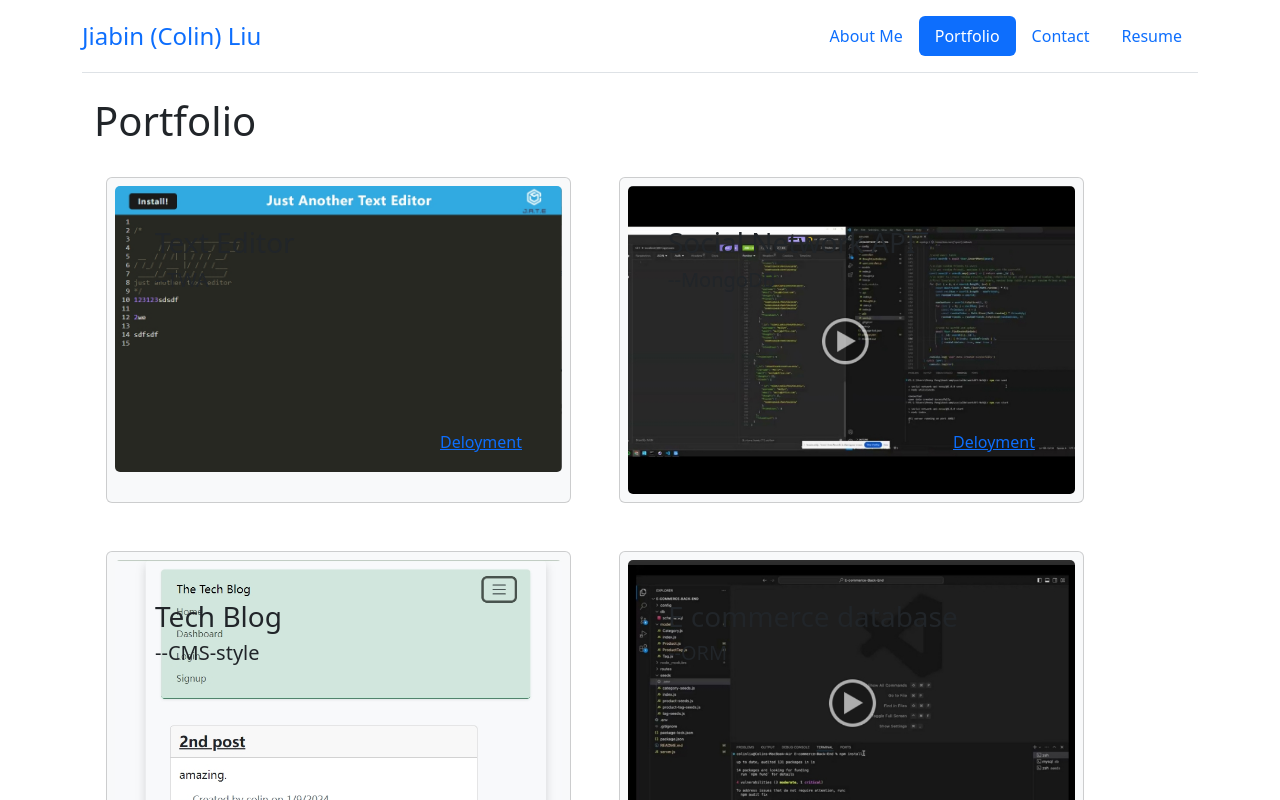
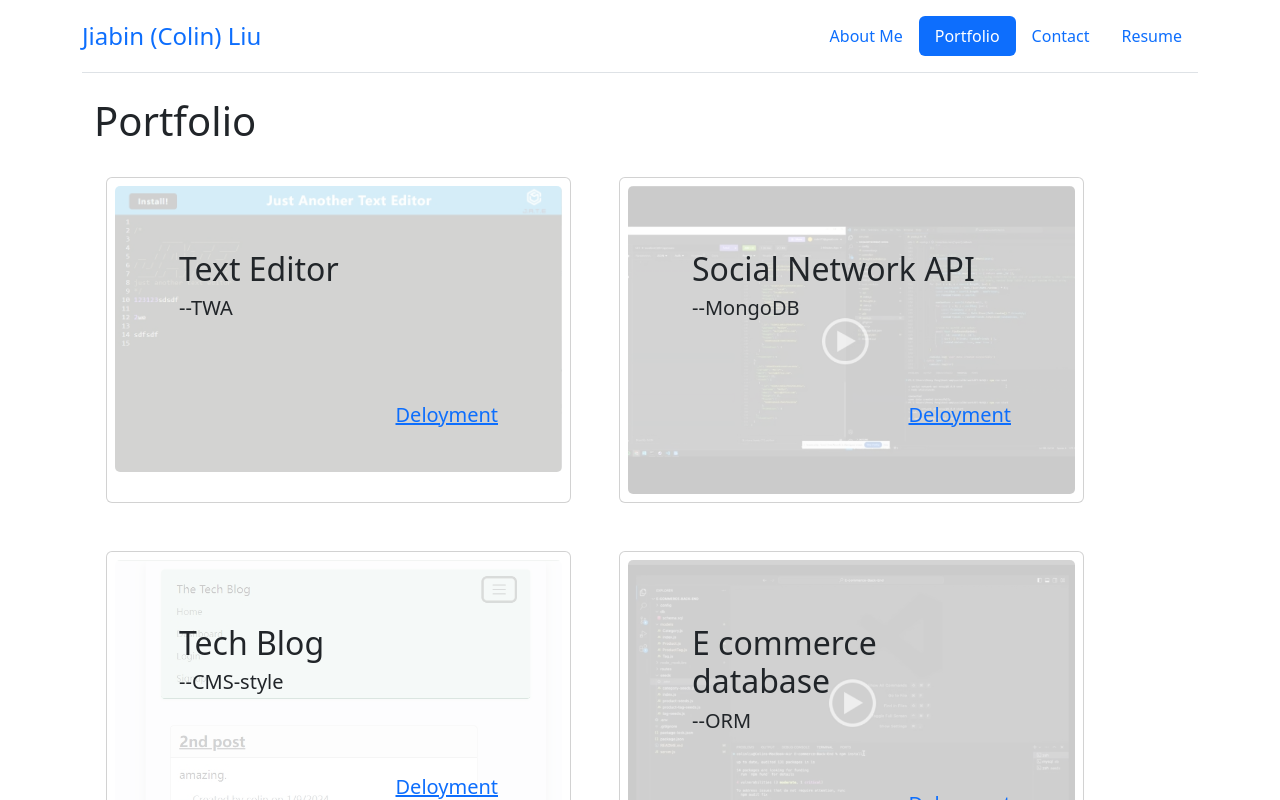
Before and after one commit to mkdkck/profile-react, a React (Vite) app: page /Portfolio in a window 1280 px wide. Shown: the top 800 px of the page. Built offline with nearby package versions, Linux system fonts and the light colour scheme; some icons are missing.

Commit message:
finalized all functions, css needs to be improved

```diff
--- a/src/components/ProjectCards.jsx
+++ b/src/components/ProjectCards.jsx
@@ -1,17 +1,19 @@
 export default function ProjectCards({ projects: { projectTitle, imageLink, mainTech, github, deployment } }) {
     return (
-        <div className="col-md-5 m-4 p-2 card bg-light">
-            <img src={imageLink} className="card-img" alt={projectTitle} />
-            <div className="card-img-overlay d-flex flex-column justify-content-between p-5">
-                <div className="">
-                    <h3 className="card-title">{projectTitle}</h3>
-                    <h5 className="card-title">--{mainTech}</h5>
+        <div className="col-lg-5 m-4 p-2 card ">
+            <img src={imageLink} className="card-img" alt={projectTitle} style={{
+                opacity: 0.2
+            }} />
+            <div className="card-img-overlay d-flex flex-column justify-content-between p-5 " >
+                <div className="m-4 ">
+                    <h3 className="card-title fs-2">{projectTitle}</h3>
+                    <h5 className="card-title fs-5">--{mainTech}</h5>
                 </div>
-                <div className="d-flex flex-column align-items-end">
+                <div className="d-flex flex-column align-items-end m-4">
                     <a className="card-text ci ci-github ci-3x" href={github} />
-                    <a className="card-text" href={deployment} >Deloyment</a>
+                    <a className="card-text fs-5" href={deployment} >Deloyment</a>
                 </div>
             </div>
-        </div>
+        </div >
     );
 }
```
